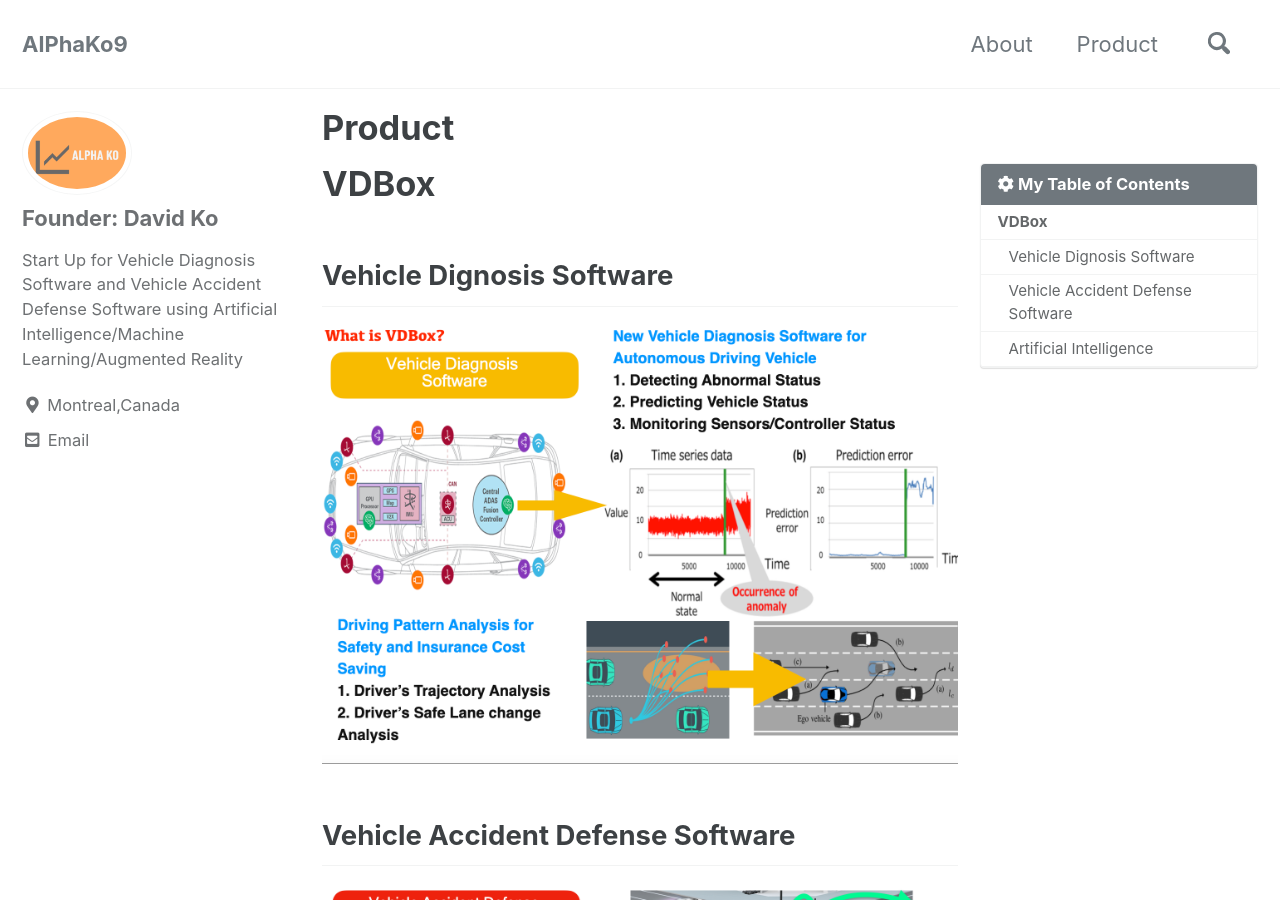
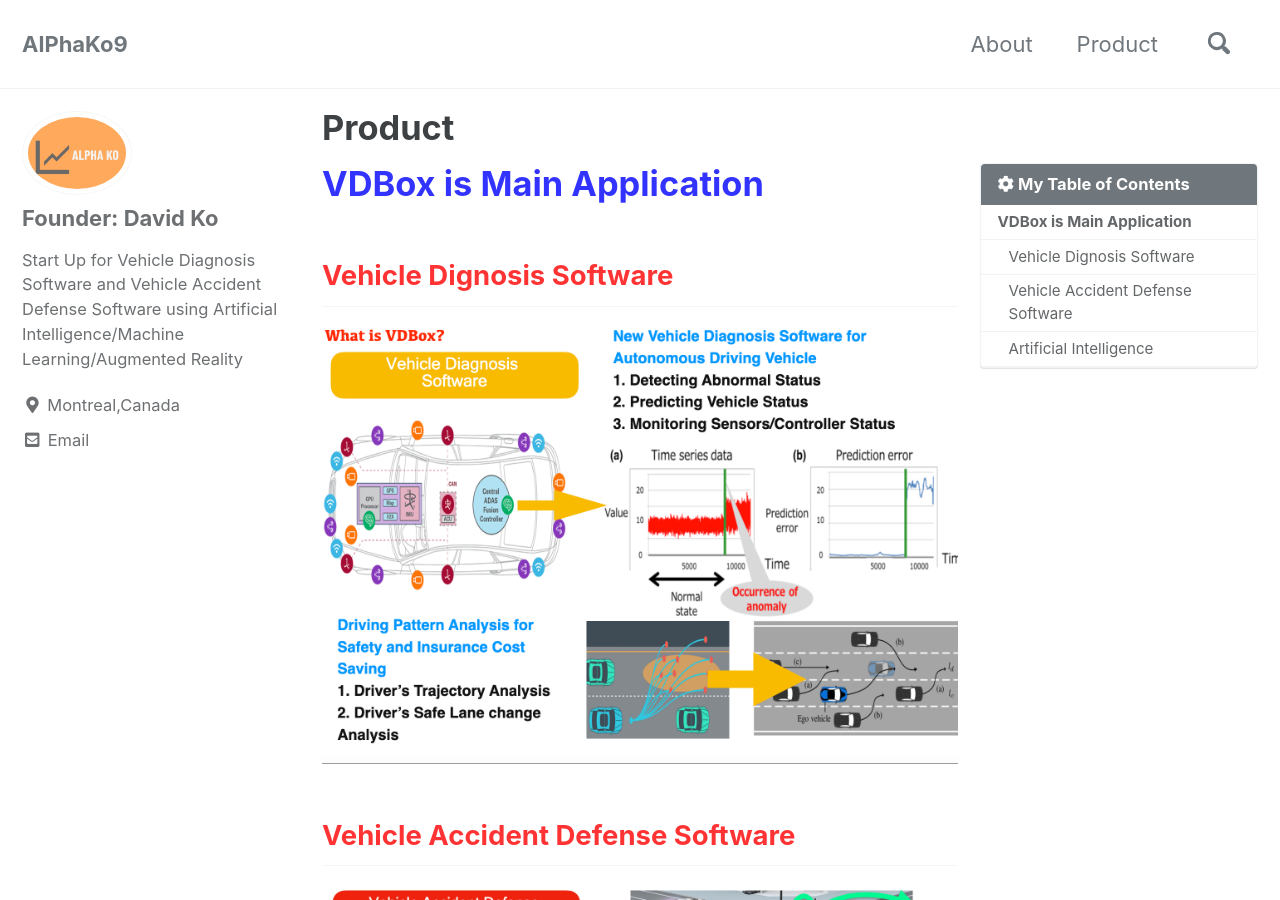
Before and after one commit to ai-mrkogao/AlphaKo9, a Jekyll site: the page built from product.md, in a window 1280 px wide and 900 px high. Built offline with Jekyll 4.4.1, drawn with Linux system fonts in a browser that asks for light colours; cached includes are drawn as plain includes.

Commit message:
update home

```diff
--- a/product.md
+++ b/product.md
@@ -11,13 +11,18 @@ toc_icon: "cog"
 ---
 
 
-# VDBox
+# VDBox is Main Application
+{: style="color: blue; opacity: 0.80;" }
+
 ## Vehicle Dignosis Software
+{: style="color: red; opacity: 0.80;" }
 
 ![vds](../assets/images/vd.png)
 
 ## Vehicle Accident Defense Software
+{: style="color: red; opacity: 0.80;" }
 ![vas](../assets/images/va.png)
 
 ## Artificial Intelligence
+{: style="color: red; opacity: 0.80;" }
 ![ai](../assets/images/ai.png)
```
Also changed, not shown: index.md (+1 -0 lines).
